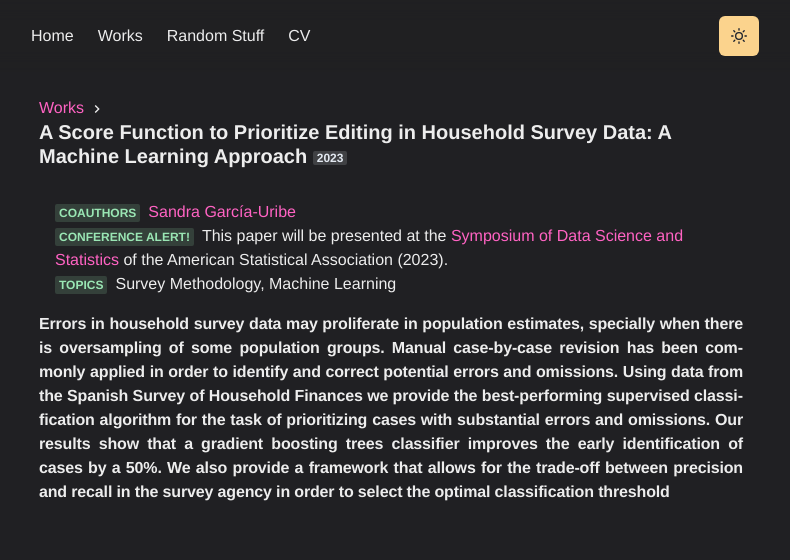
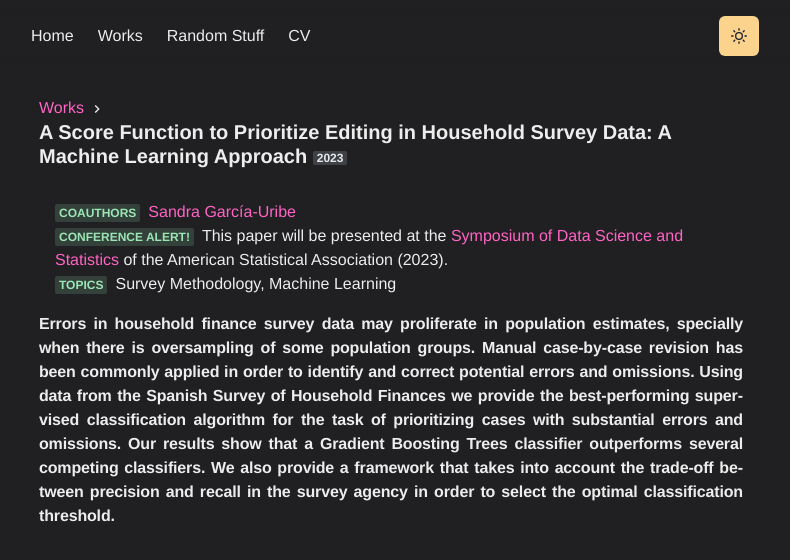
Before and after one commit to nicoforteza/web, a Next.js app: page /works/efferrors in a window 1280 px wide. Shown: the top 560 px of the page, without its empty margins (249-1039 px from the left). Built offline with nearby package versions, Linux system fonts and the light colour scheme; a web font is replaced by a local one.

Commit message:
change text

```diff
--- a/pages/works/efferrors.js
+++ b/pages/works/efferrors.js
@@ -35,13 +35,7 @@ const Work = () => (
           Survey Methodology, Machine Learning
         </ListItem>
       </List>
-      <P> Errors in household survey data may proliferate in population estimates, specially when there is
-oversampling of some population groups. Manual case-by-case revision has been commonly applied
-in order to identify and correct potential errors and omissions. Using data from the Spanish Survey of
-Household Finances we provide the best-performing supervised classification algorithm for the task of
-prioritizing cases with substantial errors and omissions. Our results show that a gradient boosting trees
-classifier improves the early identification of cases by a 50%. We also provide a framework that allows for the trade-off between
-precision and recall in the survey agency in order to select the optimal classification threshold
+      <P> Errors in household finance survey data may proliferate in population estimates, specially when there is oversampling of some population groups. Manual case-by-case revision has been commonly applied in order to identify and correct potential errors and omissions. Using data from the Spanish Survey of Household Finances we provide the best-performing supervised classification algorithm for the task of prioritizing cases with substantial errors and omissions. Our results show that a Gradient Boosting Trees classifier outperforms several competing classifiers. We also provide a framework that takes into account the trade-off between precision and recall in the survey agency in order to select the optimal classification threshold.
       </P>
     </Container>
   </Layout>
```
